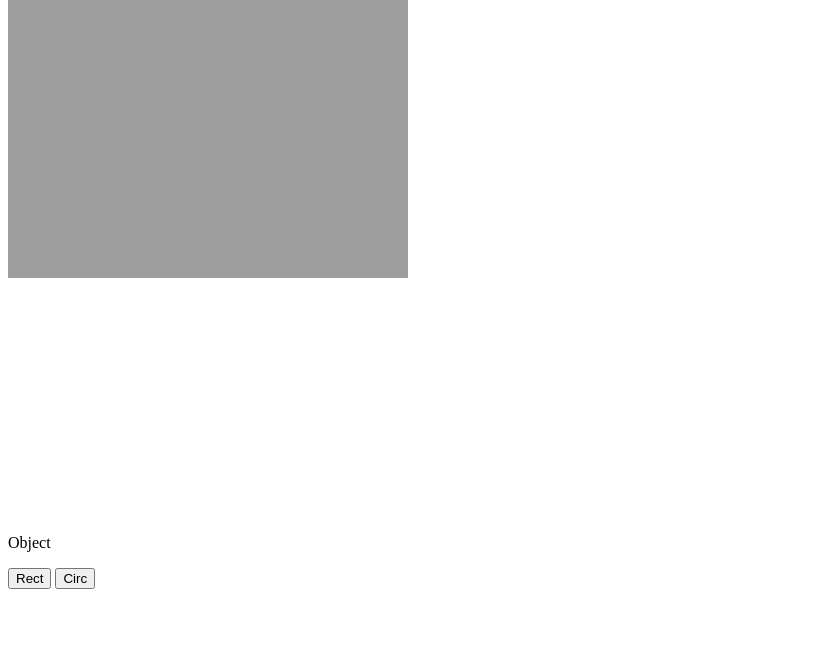
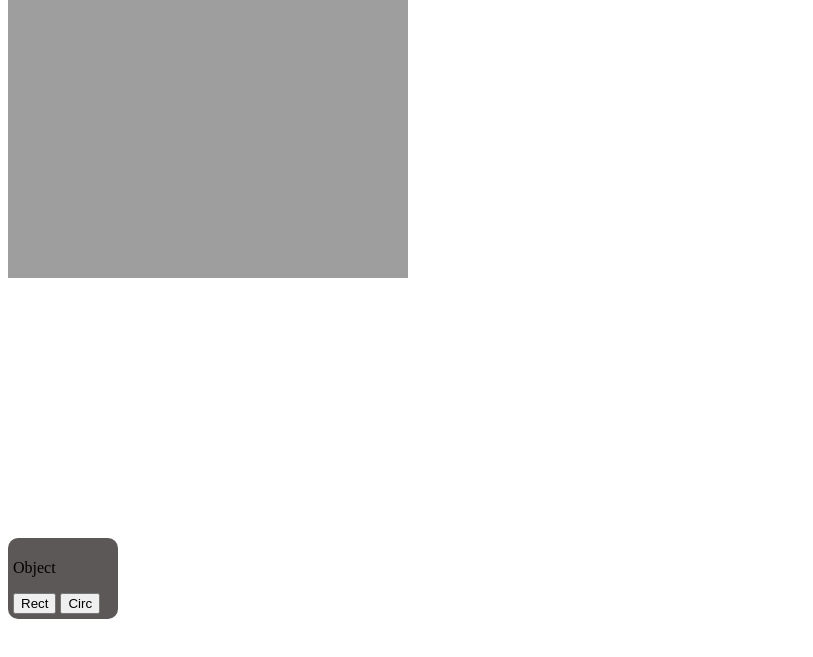
Before and after one commit to furiousnivas7/fabicproject, a plain HTML site: page index.html in a window 1280 px wide. Shown: the part 51-708 px from the top of the page, without its empty margins (0-813 px from the left). Drawn offline with Linux system fonts and the light colour scheme.

Commit message:
style for objects

```diff
--- a/index.css
+++ b/index.css
@@ -0,0 +1,23 @@
+#objectButtonsWrapper{
+    background-color: rgb(93,88,88);
+    width: 100px;
+    padding: 5px;
+    border-radius: 10px;
+    margin-top: 20px;
+
+
+}
+#objectsTitle{
+    color: rgb(231,228,228;
+    font-size: 17px;
+    text-align: center;
+    margin-top: 0px;
+    margin-bottom: 5px;
+
+
+}
+#objectsButtons{
+    display: flex;
+    align-content: center;
+    justify-content: center;
+}
--- a/index.html
+++ b/index.html
@@ -4,6 +4,7 @@
     <meta charset="UTF-8">
     <meta name="viewport" content="width=device-width, initial-scale=1.0">
     <title>Document</title>
+    <link rel="stylesheet" href="index.css">
 </head>
 <body>
 
@@ -15,10 +16,13 @@
     <button onclick="clearCanvas(canvas)">clear</button>
     <canvas id="canvas"></canvas>
 
-    <div>
+    <div id="objectButtonsWrapper">
         <p id="objectsTitle">Object</p>
-        <button>Rect</button>
-        <button>Circ</button>
+        <div id="objectsButtons">
+            <button>Rect</button>
+            <button>Circ</button>
+        </div>
+
     </div>
 
 
```
